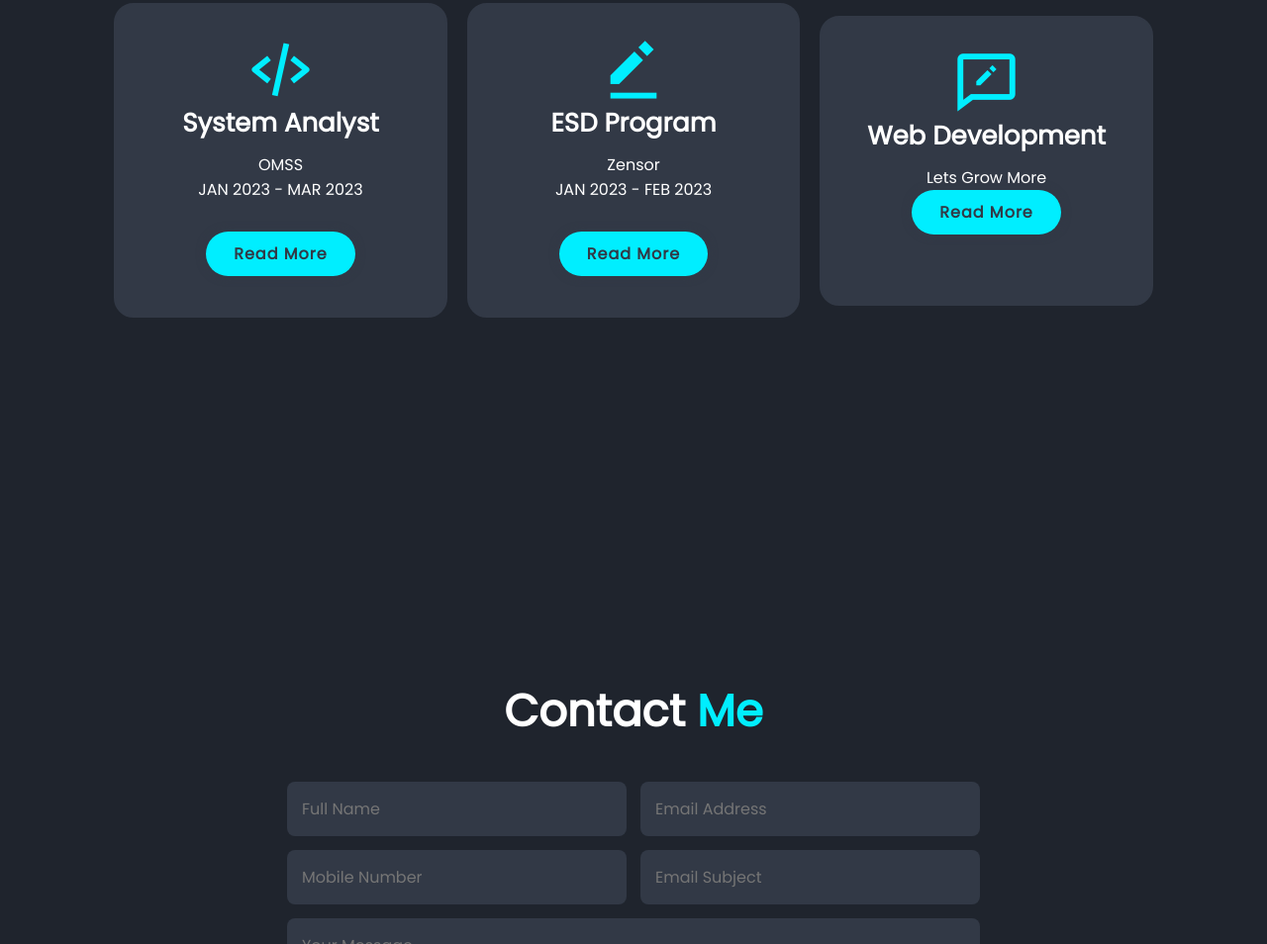
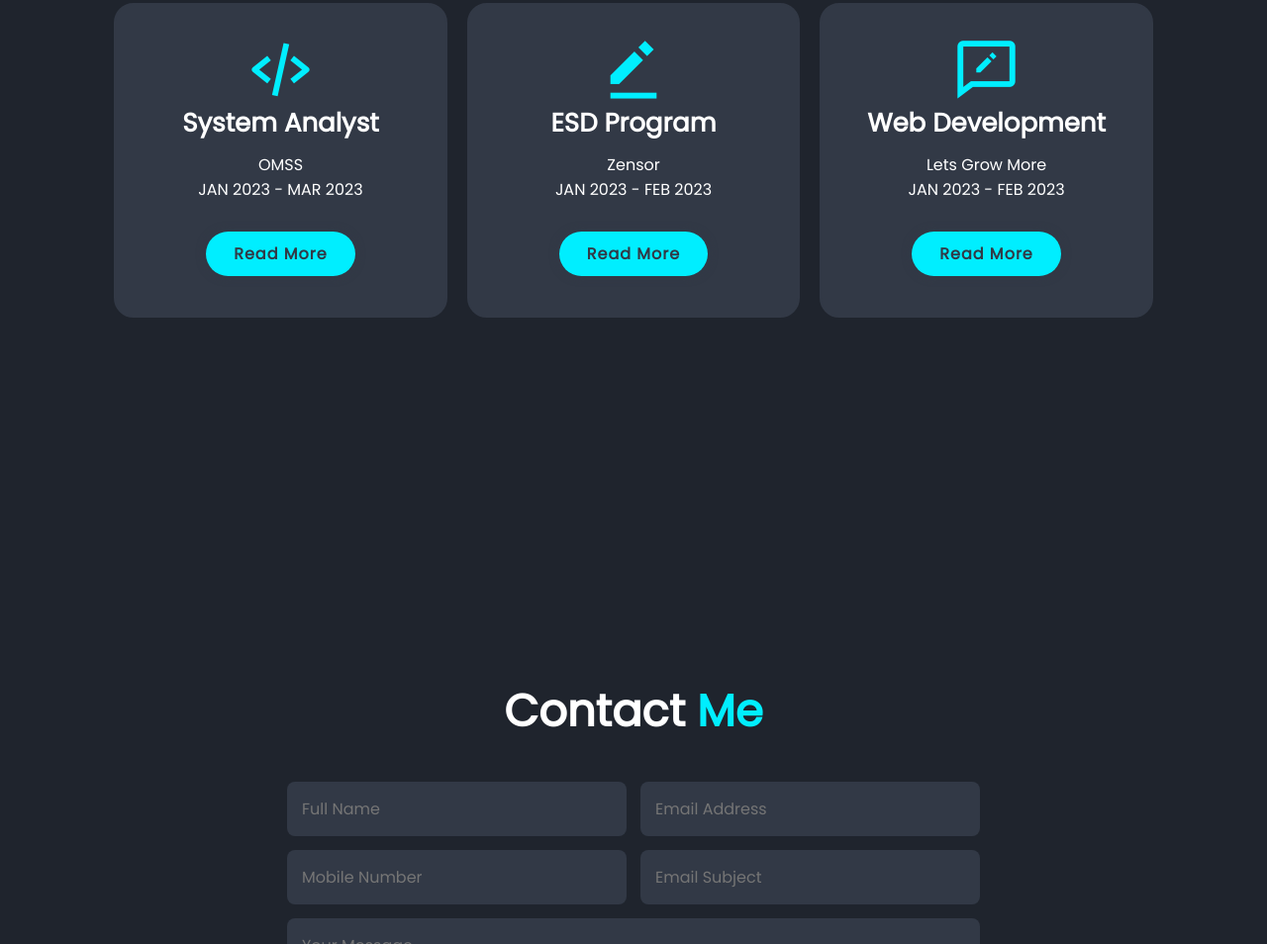
Before and after one commit to Shlok-sj/portfolio.github.io, a plain HTML site: page index.html in a window 1280 px wide. Shown: the part 1015-1969 px from the top of the page at 99% size. Drawn offline with nearby package versions, Linux system fonts and the light colour scheme.

Commit message:
Update index.html

```diff
--- a/index.html
+++ b/index.html
@@ -60,7 +60,7 @@
         <div class="service-box">
             <i class='bx bx-comment-edit' ></i>
             <h3>Web Development</h3>
-            <p>Lets Grow More <br>
+            <p>Lets Grow More <br>  JAN 2023 - FEB 2023</p>
             <a href="https://drive.google.com/file/d/14HZc5IL1tHx1g8sZW3mY_Y4-XEtlInxc/view?usp=sharing" target="_blank" class="btn">Read More</a>
         </div>
     </div>
```
